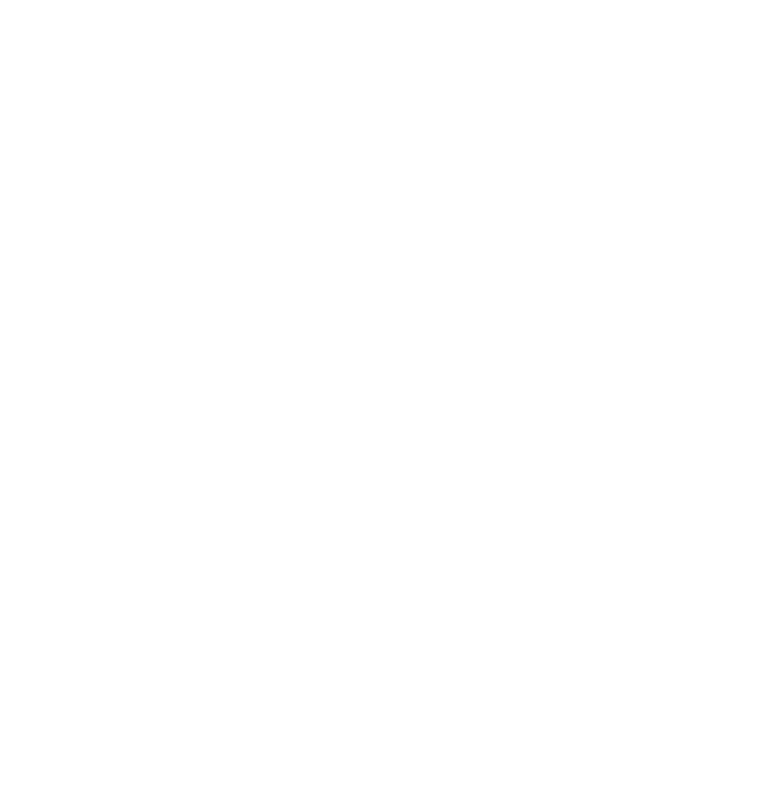
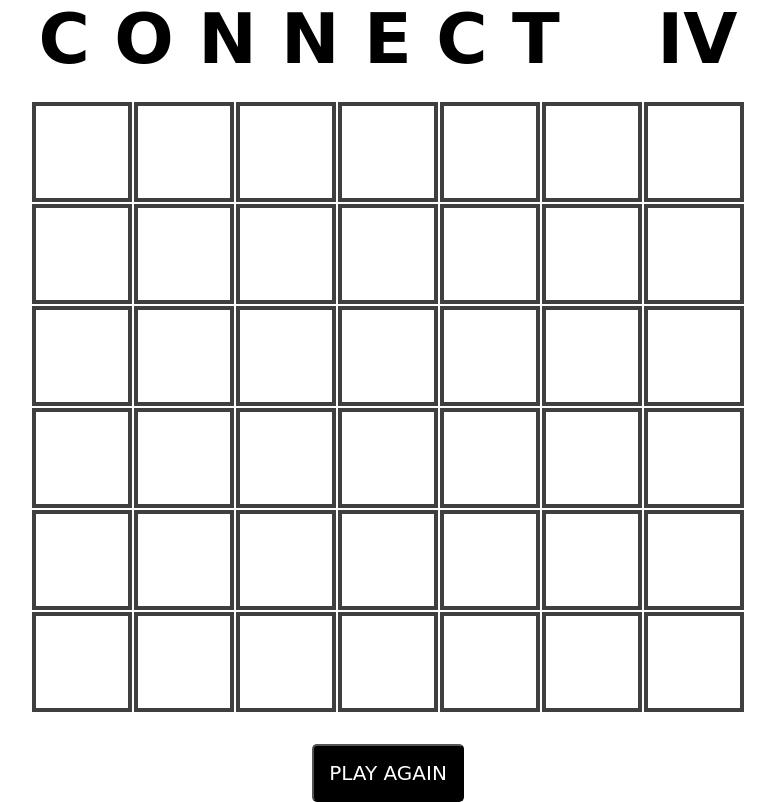
Before and after one commit to aventine-hub/CONNECT-IV, a plain HTML site: page index.html in a window 1280 px wide. Shown: the whole page, without its empty margins (252-1027 px from the left). Drawn offline with Linux system fonts and the light colour scheme; a web font is replaced by a local one.

Commit message:
Basic layout/ game logic

```diff
--- a/css/style.css
+++ b/css/style.css
@@ -0,0 +1,56 @@
+html,
+body {
+  height: 100vh;
+  margin: 0;
+}
+
+* {
+  box-sizing: border-box;
+  font-family: helvetica;
+}
+
+body {
+  display: flex;
+  flex-direction: column;
+  justify-content: center;
+  align-items: center;
+}
+
+h1 {
+  margin-top: 0px;
+  margin-bottom: 20px;
+  font-size: 70px;
+  font-family: "Caesar Dressing", cursive;
+}
+
+td {
+  height: 100px;
+  width: 100px;
+}
+
+td div {
+  margin: 0 auto;
+  height: 60px;
+  width: 60px;
+  border-radius: 50%;
+  pointer-events: none;
+}
+
+tr td {
+  border: 4px solid rgb(63, 63, 63);
+}
+
+button {
+  margin-top: 30px;
+  padding: 15px;
+  background-color: black;
+  color: white;
+  border-radius: 5px;
+  font-size: 20px;
+  font-family: "Caesar Dressing", cursive;
+}
+
+button:hover {
+  background-color: white;
+  color: black;
+}
--- a/index.html
+++ b/index.html
@@ -3,7 +3,71 @@
   <head>
     <meta charset="UTF-8" />
     <meta name="viewport" content="width=device-width, initial-scale=1.0" />
-    <title>Document</title>
+    <title>CONNECT IV</title>
+    <link rel="stylesheet" href="css/style.css" />
+    <script defer src="js/main.js"></script>
+    <style>
+      @import url("https://fonts.googleapis.com/css2?family=Caesar+Dressing&display=swap");
+    </style>
   </head>
-  <body></body>
+  <body>
+    <h1>C O N N E C T &nbsp&nbsp IV</h1>
+    <table class="board">
+      <tr>
+        <td id="sp0"><div></div></td>
+        <td id="sp1"><div></div></td>
+        <td id="sp2"><div></div></td>
+        <td id="sp3"><div></div></td>
+        <td id="sp4"><div></div></td>
+        <td id="sp5"><div></div></td>
+        <td id="sp6"><div></div></td>
+      </tr>
+      <tr>
+        <td id="sp7"><div></div></td>
+        <td id="sp8"><div></div></td>
+        <td id="sp9"><div></div></td>
+        <td id="sp10"><div></div></td>
+        <td id="sp11"><div></div></td>
+        <td id="sp12"><div></div></td>
+        <td id="sp13"><div></div></td>
+      </tr>
+      <tr>
+        <td id="sp14"><div></div></td>
+        <td id="sp15"><div></div></td>
+        <td id="sp16"><div></div></td>
+        <td id="sp17"><div></div></td>
+        <td id="sp18"><div></div></td>
+        <td id="sp19"><div></div></td>
+        <td id="sp20"><div></div></td>
+      </tr>
+      <tr>
+        <td id="sp21"><div></div></td>
+        <td id="sp22"><div></div></td>
+        <td id="sp23"><div></div></td>
+        <td id="sp24"><div></div></td>
+        <td id="sp25"><div></div></td>
+        <td id="sp26"><div></div></td>
+        <td id="sp27"><div></div></td>
+      </tr>
+      <tr>
+        <td id="sp28"><div></div></td>
+        <td id="sp29"><div></div></td>
+        <td id="sp30"><div></div></td>
+        <td id="sp31"><div></div></td>
+        <td id="sp32"><div></div></td>
+        <td id="sp33"><div></div></td>
+        <td id="sp34"><div></div></td>
+      </tr>
+      <tr>
+        <td id="sp35"><div></div></td>
+        <td id="sp36"><div></div></td>
+        <td id="sp37"><div></div></td>
+        <td id="sp38"><div></div></td>
+        <td id="sp39"><div></div></td>
+        <td id="sp40"><div></div></td>
+        <td id="sp41"><div></div></td>
+      </tr>
+    </table>
+    <button id="replay">PLAY AGAIN</button>
+  </body>
 </html>
--- a/js/main.js
+++ b/js/main.js
@@ -1,36 +1,89 @@
 /*----- constants -----*/
-//Define player states
-//Define win condition
+const lookup = {
+  null: "white", //<-----could be image URLs
+  "1": "black",
+  "-1": "grey",
+};
+
+const winningCombos = [];
+
 /*----- app's state (variables) -----*/
-//Let board, turn, winner
+let board, turn, winner;
+
 /*----- cached element references -----*/
-//each space
+const squaresEl = document.querySelectorAll("tr td div");
+//   const message = document.querySelector("h1");
+const replayEl = document.querySelector("#replay");
+
 /*----- event listeners -----*/
-//each space, reset button
+document.querySelector("#replay").addEventListener("click", init);
+document.querySelector(".board").addEventListener("click", handleMove);
+
 /*----- functions -----*/
+function init() {
+  board = [
+    null,
+    null,
+    null,
+    null,
+    null,
+    null,
+    null,
+    null,
+    null,
+    null,
+    null,
+    null,
+    null,
+    null,
+    null,
+    null,
+    null,
+    null,
+    null,
+    null,
+    null,
+    null,
+    null,
+    null,
+    null,
+    null,
+    null,
+    null,
+    null,
+    null,
+    null,
+    null,
+    null,
+    null,
+    null,
+    null,
+    null,
+    null,
+    null,
+    null,
+    null,
+    null,
+  ];
+  turn = 1;
+  winner = null;
+  render();
+}
 
-// 1) Define required constants X
-//1.1 Define player states
-//1.2 Define win condition
+function handleMove(event) {
+  const index = parseInt(event.target.id.replace("sp", ""));
+  if (board[index]) {
+    return;
+  }
+  board[index] = turn;
+  turn *= -1;
+  winner = null; //winning();
+  render();
+}
 
-// 2) Define required variables used to track the state of the game X
-//2.1 board (array), turn, winner
-
-// 3) Store elements on the page that will be accessed in code more
-//than once in variables to make code more concise, readable and performant.
-// 3.1 Each spot on the 6x7 board
-
-// 4) Upon loading the app should:
-// 	4.1) Initialize the state variables
-// 	4.2) Render those values to the page
-// 	4.3) Wait for the user to click a space
-
-// 5) Handle a player clicking a space
-//5.1 Event listener for board spaces
-//5.2 Function to update the DOM and render
-
-// 6) Handle a win condition
-//  6.1 Find group of 4 on board array
-
-// 7) Handle a player clicking the replay button
-// 7.1 Event listener for replay button, initialize
+function render() {
+  board.forEach(function (square, idx) {
+    squaresEl[idx].style.background = lookup[square];
+  });
+}
+init();
```
